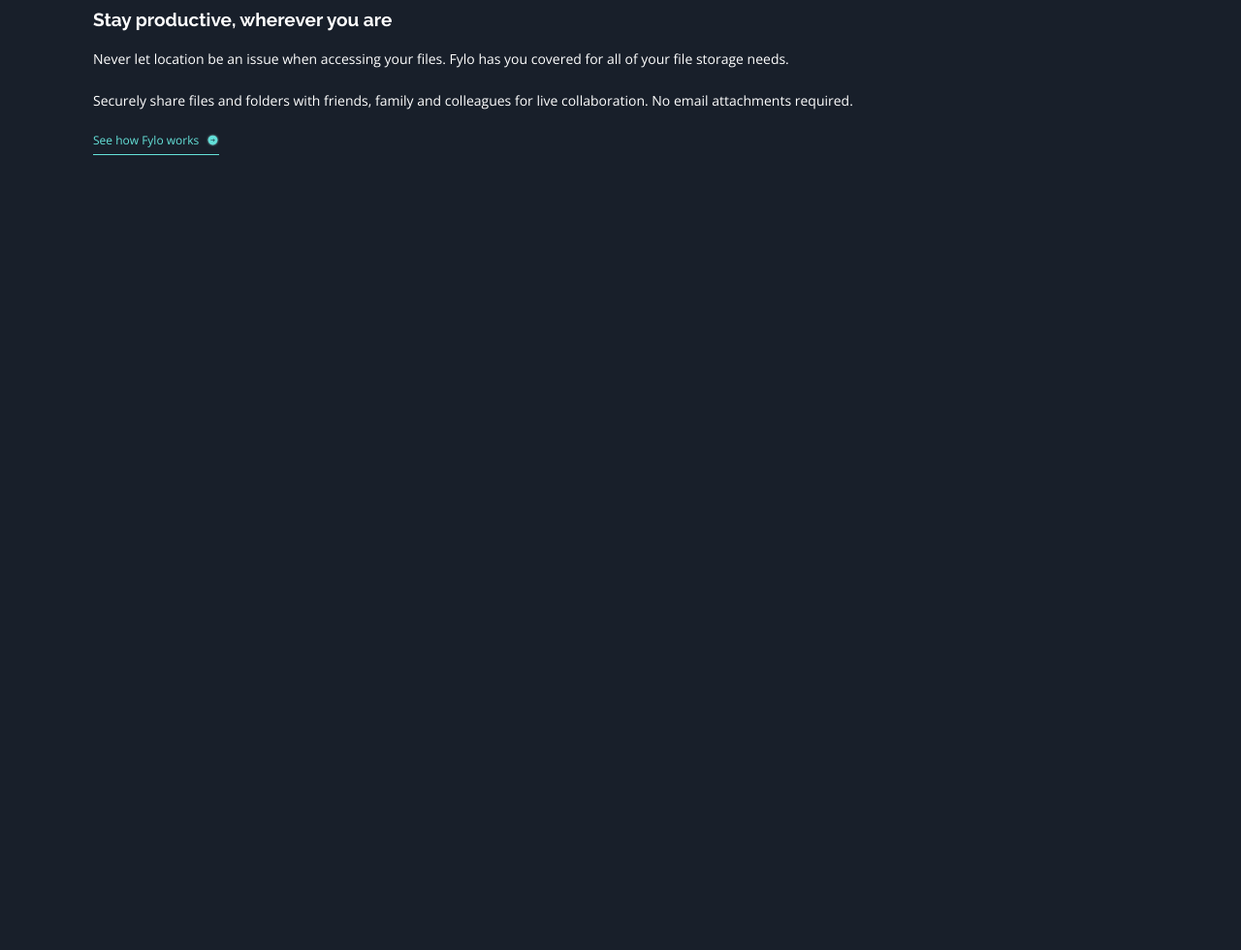
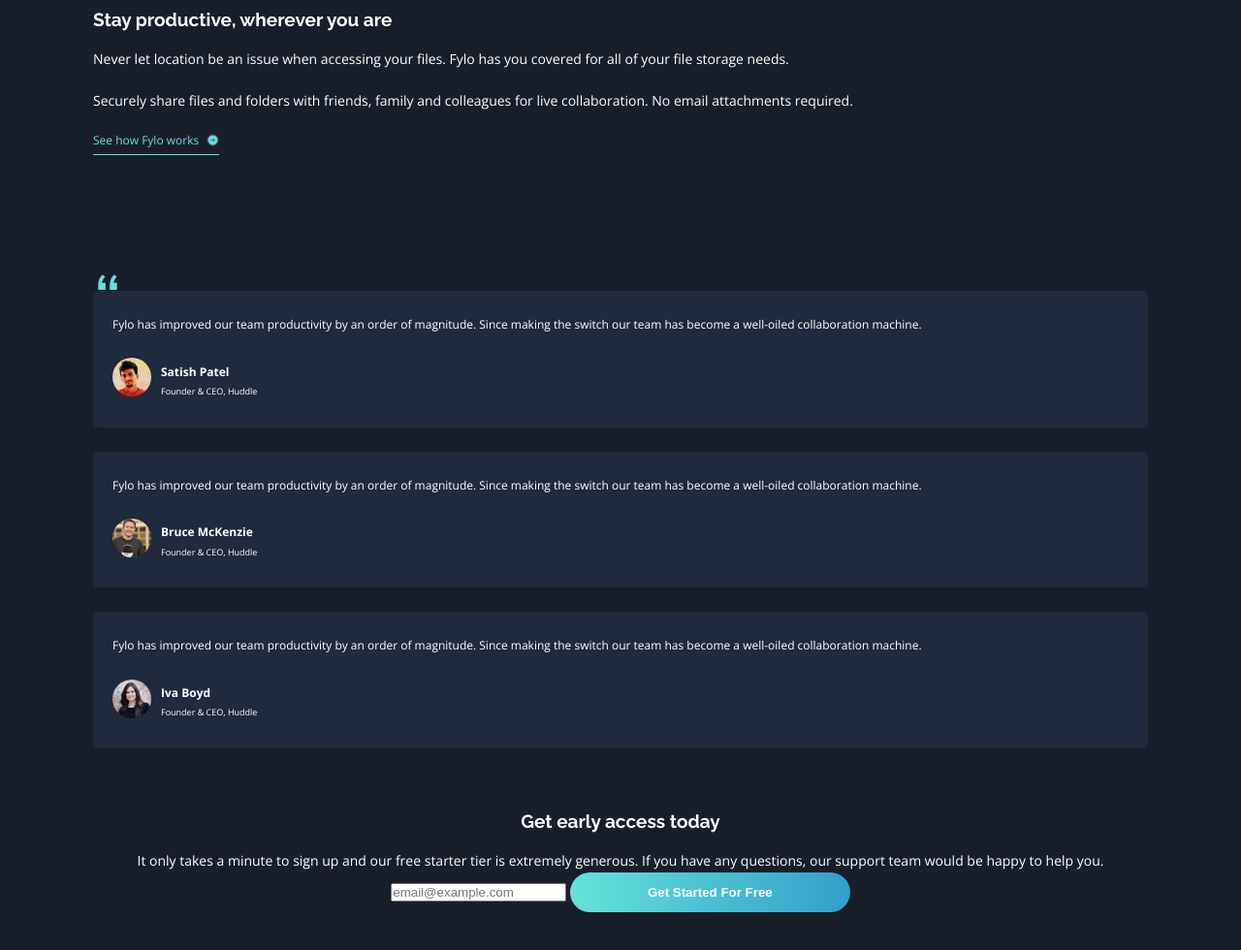
Before and after one commit to PolinaKerkenyakova/fylo-dark-theme-landing-page, a website: page index.html in a window 1280 px wide. Shown: the part 2471-3451 px from the top of the page at 97% size. Before the commit the page ends 2771 px from the top, so only its background shows below. Drawn offline with nearby package versions, Linux system fonts and the light colour scheme.

Commit message:
Add testimonials section

```diff
--- a/index.html
+++ b/index.html
@@ -138,40 +138,92 @@
 
       </section>
 
+      <section class="testimonials">
+
+        <article class="testimonial">
+          <p class="testimonial__text">
+            Fylo has improved our team productivity by an order of magnitude. Since making the switch our team has
+            become a well-oiled collaboration machine.
+          </p>
+
+          <div class="testimonial__author-container">
+            <div class="testimonial__author-img-container">
+              <img src="./images/profile-1.jpg" alt="Author photo" class="testimonial__author-img">
+            </div>
+            <div class="testimonial__author-info">
+              <p class="testimonial__author-name">
+                Satish Patel
+              </p>
+              <p class="testimonial__author-job-title">Founder & CEO, Huddle</p>
+            </div>
+          </div>
+        </article>
+
+        <article class="testimonial">
+          <p class="testimonial__text">
+            Fylo has improved our team productivity by an order of magnitude. Since making the switch our team has
+            become a well-oiled collaboration machine.
+          </p>
+
+          <div class="testimonial__author-container">
+            <div class="testimonial__author-img-container">
+              <img src="./images/profile-2.jpg" alt="Author photo" class="testimonial__author-img">
+            </div>
+            <div class="testimonial__author-info">
+              <p class="testimonial__author-name">
+                Bruce McKenzie
+              </p>
+              <p class="testimonial__author-job-title">Founder & CEO, Huddle</p>
+            </div>
+          </div>
+        </article>
+
+        <article class="testimonial">
+          <p class="testimonial__text">
+            Fylo has improved our team productivity by an order of magnitude. Since making the switch our team has
+            become a well-oiled collaboration machine.
+          </p>
+
+          <div class="testimonial__author-container">
+            <div class="testimonial__author-img-container">
+              <img src="./images/profile-3.jpg" alt="Author photo" class="testimonial__author-img">
+            </div>
+            <div class="testimonial__author-info">
+              <p class="testimonial__author-name">
+                Iva Boyd
+              </p>
+              <p class="testimonial__author-job-title">Founder & CEO, Huddle</p>
+            </div>
+          </div>
+        </article>
+
+      </section>
+
+      <section class="sign-up">
+        <h2 class="heading-secondary">Get early access today</h2>
+        <p>
+          It only takes a minute to sign up and our free starter tier is extremely generous. If you have any
+          questions, our support team would be happy to help you.
+        </p>
+
+        <form class="sign-up__form">
+          <input type="email" name="email" class="" placeholder="email@example.com" class="sign-up__input">
+          <button class="btn btn-primary"> Get Started For Free</button>
+        </form>
+      </section>
+
     </main>
 
   </div>
 
 
 
+  <!--
 
 
 
-  <!--
-  Fylo has improved our team productivity by an order of magnitude. Since making the switch our team has
-  become a well-oiled collaboration machine.
 
-  Satish Patel
-  Founder & CEO, Huddle
 
-  Fylo has improved our team productivity by an order of magnitude. Since making the switch our team has
-  become a well-oiled collaboration machine.
-
-  Bruce McKenzie
-  Founder & CEO, Huddle
-
-  Fylo has improved our team productivity by an order of magnitude. Since making the switch our team has
-  become a well-oiled collaboration machine.
-
-  Iva Boyd
-  Founder & CEO, Huddle
-
-  Get early access today
-
-  It only takes a minute to sign up and our free starter tier is extremely generous. If you have any
-  questions, our support team would be happy to help you.
-
-  Get Started For Free
 
   Lorem ipsum dolor sit amet, consectetur adipiscing elit, sed do eiusmod tempor incididunt ut labore et
   dolore magna aliqua
--- a/src/styles/sass/base/base.scss
+++ b/src/styles/sass/base/base.scss
@@ -18,6 +18,7 @@
 
   // font size
   --fs-default: 1.4rem;
+  --fs-extra-small: .9rem;
   --fs-small: 1.2rem;
   --fs-medium: 1.9rem;
   --fs-big: 2.5rem;
--- a/src/styles/sass/components/_index.scss
+++ b/src/styles/sass/components/_index.scss
@@ -1,2 +1,3 @@
 @forward 'buttons';
 @forward 'feature';
+@forward 'testimonial';
--- /dev/null
+++ b/src/styles/sass/components/testimonial.scss
@@ -0,0 +1,39 @@
+.testimonial {
+  background-color: var(--dark-blue-4);
+  padding: 2.5rem 2rem;
+  margin: 2.5rem 0;
+  border-radius: 0.5rem;
+
+  &__text {
+    font-size: var(--fs-small);
+  }
+
+  &__author-container {
+    display: flex;
+    margin-top: 2.5rem;
+  }
+
+  &__author-img-container {
+    width: 4rem;
+    margin-right: 1rem;
+  }
+
+  &__author-img {
+    border-radius: 50%;
+  }
+
+  &__author-info {
+    display: flex;
+    flex-direction: column;
+    justify-content: space-evenly;
+  }
+
+  &__author-name {
+    font-weight: var(--fw-700);
+    font-size: var(--fs-small);
+  }
+
+  &__author-job-title {
+    font-size: var(--fs-extra-small);
+  }
+}
--- a/src/styles/sass/layout/_index.scss
+++ b/src/styles/sass/layout/_index.scss
@@ -1,3 +1,4 @@
 @forward 'header';
 @forward 'section-features';
 @forward 'section-productivity';
+@forward 'section-testimonials';
--- /dev/null
+++ b/src/styles/sass/layout/section-testimonials.scss
@@ -0,0 +1,16 @@
+.testimonials {
+  text-align: left;
+  position: relative;
+  margin: 6rem 0;
+
+  &::before {
+    content: "";
+    background-image: url(/images/bg-quotes.png);
+    position: absolute;
+    background-size: 2rem;
+    height: 1.6rem;
+    width: 2rem;
+    top: -1.7rem;
+    left: .5rem;
+  }
+}
```
Also changed, not shown: src/styles/css/style.css, 1 other file.
